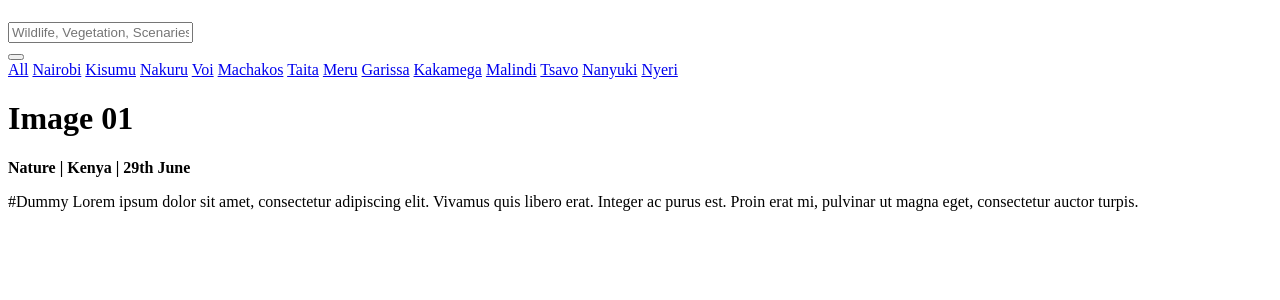
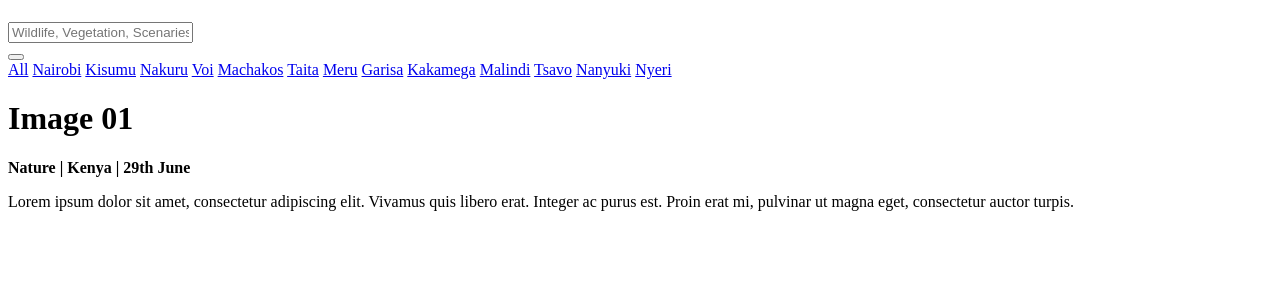
Before and after one commit to RichieOrito/OriGallery, a Django app: page / in a window 1280 px wide. Shown: the part 156-456 px from the top of the page. Run offline with Django 4.2, Linux system fonts and the light colour scheme; some libraries are stand-ins or nearby versions.

Commit message:
This commit updates the index

```diff
--- a/gallery/templates/index.html
+++ b/gallery/templates/index.html
@@ -41,8 +41,8 @@
                 <a href="{% url 'location_voi'%}">Voi</a>
                 <a href="{% url 'location_machakos'%}">Machakos</a>
                 <a href="{% url 'location_taita'%}">Taita</a>
-                <a href="{% url 'location_,meru'%}">Meru</a>
-                <a href="{% url 'location_garissa'%}">Garissa</a>
+                <a href="{% url 'location_meru'%}">Meru</a>
+                <a href="{% url 'location_garisa'%}">Garisa</a>
                 <a href="{% url 'location_kakamega'%}">Kakamega</a>
                 <a href="{% url 'location_malindi'%}">Malindi</a>
                 <a href="{% url 'location_tsavo'%}">Tsavo</a>
@@ -79,7 +79,7 @@
             <div class="description">
                 <h1>Image 01</h1>
                 <p class="details"><strong> Nature | Kenya | 29th June </strong></p>
-                <p class="desc">#Dummy Lorem ipsum dolor sit amet, consectetur adipiscing elit. Vivamus quis libero erat. Integer ac
+                <p class="desc">Lorem ipsum dolor sit amet, consectetur adipiscing elit. Vivamus quis libero erat. Integer ac
                     purus est. Proin erat mi, pulvinar ut magna eget, consectetur auctor turpis.</p>
                     <br>
                     <div class="copy" >
```
